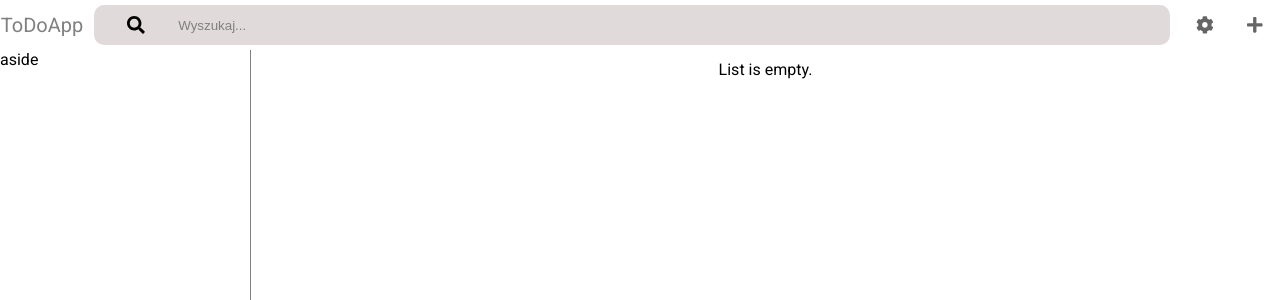
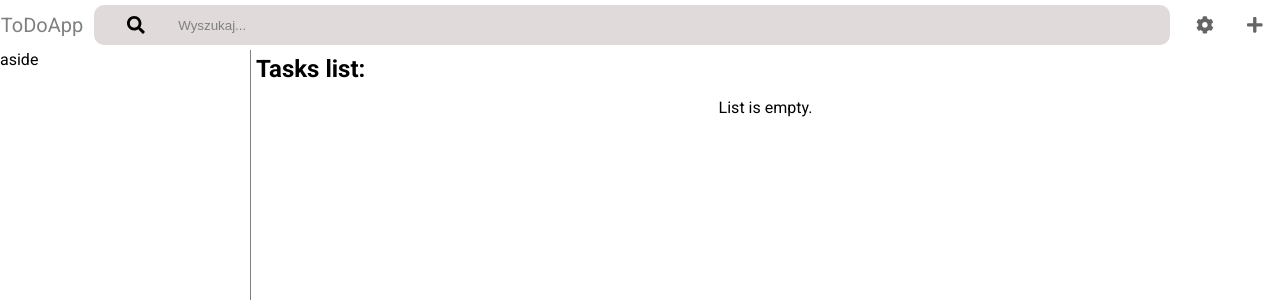
Before and after one commit to pswitalski/ToDoApp, a React (Create React App) app: page / in a window 1280 px wide. Shown: the top 300 px of the page. Built offline with nearby package versions, Linux system fonts and the light colour scheme.

Commit message:
add done button to tasks

```diff
--- a/src/components/App/App.js
+++ b/src/components/App/App.js
@@ -53,7 +53,7 @@ function App() {
     <StyledApp className="App" darkTheme={darkTheme} >
       <GlobalStyle />
         <Header handleToggleTaskOpen={handleToggleTaskOpen} handleAddTaskClose={handleAddTaskClose} handleSettingsOpen={handleSettingsOpen} handleSettingsClose={handleSettingsClose} darkTheme={darkTheme} />
-        <Main tasksList={tasksList} handleDeleteTask={handleDeleteTask} />
+        <Main tasksList={tasksList} handleDeleteTask={handleDeleteTask} darkTheme={darkTheme} />
 
         {addTaskOpen ? <AddTask nextTaskId={nextTaskId} handleAddTaskClose={handleAddTaskClose} handleAddNewTask={handleAddNewTask} darkTheme={darkTheme} /> : null}
 
--- a/src/components/Main/Main.js
+++ b/src/components/Main/Main.js
@@ -3,11 +3,11 @@ import { StyledMain } from "./Main.style";
 import TasksList from "./TasksList/TasksList";
 import Aside from "./Aside/Aside";
 
-function Main({tasksList, handleDeleteTask}) {
+function Main({tasksList, handleDeleteTask, darkTheme}) {
     return(
         <StyledMain >
             <Aside />
-            <TasksList tasksList={tasksList} handleDeleteTask={handleDeleteTask} />
+            <TasksList tasksList={tasksList} handleDeleteTask={handleDeleteTask} darkTheme={darkTheme} />
         </StyledMain>
     )
 }
--- a/src/components/Main/TasksList/Task/Task.js
+++ b/src/components/Main/TasksList/Task/Task.js
@@ -1,10 +1,10 @@
 import React from "react";
 import { StyledTask, StyledP, StyledButton } from "./Task.style";
 
-import { faTrash } from "@fortawesome/free-solid-svg-icons";
+import { faTrash, faCheck } from "@fortawesome/free-solid-svg-icons";
 import { FontAwesomeIcon } from "@fortawesome/react-fontawesome";
 
-function Task({taskId, task, category, date, handleDeleteTask}) {
+function Task({taskId, task, category, date, handleDeleteTask, darkTheme}) {
 
     const handleDelete = () => {
         handleDeleteTask(taskId);
@@ -15,8 +15,11 @@ function Task({taskId, task, category, date, handleDeleteTask}) {
             <StyledP>{task}</StyledP>
             <StyledP>{category}</StyledP>
             <StyledP>{date}</StyledP>
+            <StyledButton>
+                <FontAwesomeIcon icon={faCheck} color={darkTheme ? 'red' : 'green'} />
+            </StyledButton>
             <StyledButton onClick={handleDelete} >
-                <FontAwesomeIcon icon={faTrash} />
+                <FontAwesomeIcon icon={faTrash} color={darkTheme ? 'white' : ''} />
             </StyledButton>
         </StyledTask>
     )
--- a/src/components/Main/TasksList/TasksList.js
+++ b/src/components/Main/TasksList/TasksList.js
@@ -1,17 +1,18 @@
 import React from "react";
-import { StyledTasksList, StyledP } from "./TasksList.style";
+import { StyledTasksList, StyledP, StyledH2 } from "./TasksList.style";
 import Task from "./Task/Task";
 
-function TasksList({tasksList, handleDeleteTask}) {
+function TasksList({tasksList, handleDeleteTask, darkTheme}) {
 
     console.log(tasksList.length)
 
     const generateTasks = tasksList.map((task) => (
-        <Task key={task.taskId} taskId={task.taskId} task={task.task} category={task.category} date={task.date} handleDeleteTask={handleDeleteTask} />
+        <Task key={task.taskId} taskId={task.taskId} task={task.task} category={task.category} date={task.date} handleDeleteTask={handleDeleteTask} darkTheme={darkTheme} />
     ))
 
     return(
         <StyledTasksList>
+            <StyledH2>Tasks list: </StyledH2>
             {generateTasks}
             {!tasksList.length ? <StyledP>List is empty.</StyledP> : null}
         </StyledTasksList>
--- a/src/components/Main/TasksList/TasksList.style.js
+++ b/src/components/Main/TasksList/TasksList.style.js
@@ -9,3 +9,7 @@ export const StyledTasksList = styled.div`
 export const StyledP = styled.p`
     margin: 10px auto;
 `;
+
+export const StyledH2 = styled.h2`
+    margin: 5px;
+`;
```
